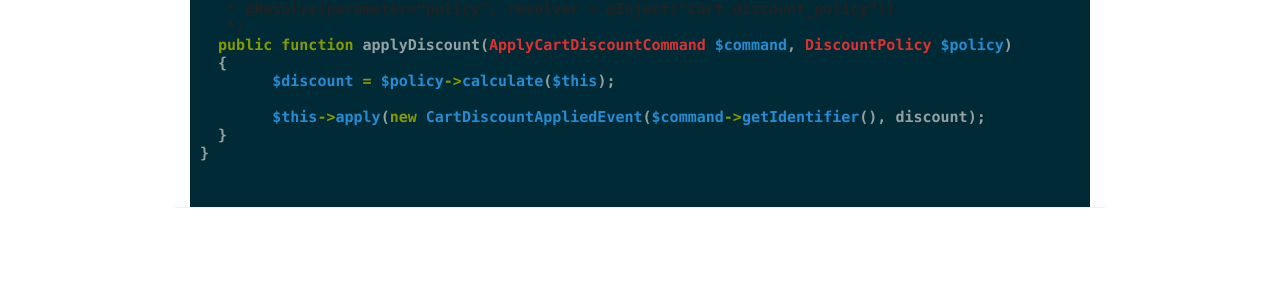
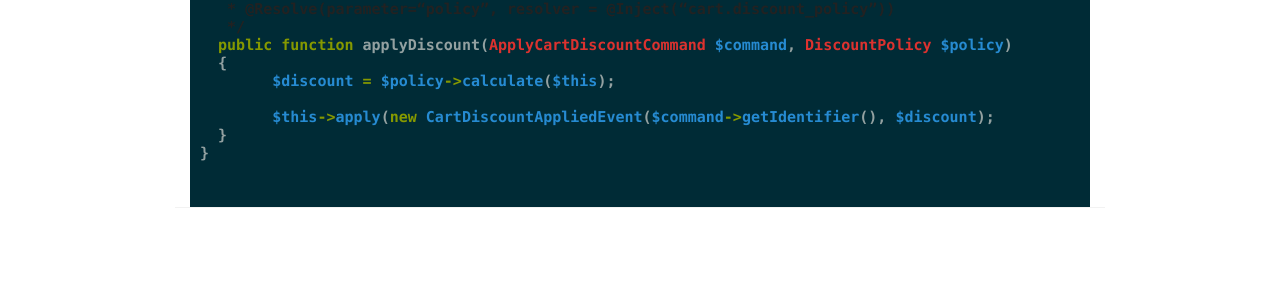
Before and after one commit to davidkalosi/davidkalosi.github.io, a Jekyll site: the page built from _posts/2015-02-03-double-dispatch-in-governor-framework.md, in a window 1280 px wide. Shown: the part 1794-2080 px from the top of the page. Built offline with Jekyll 4.4.1, drawn with Linux system fonts in a browser that asks for light colours; nearby versions of some CDN libraries; comment, search, counter and statistics services are not loaded.

```diff
--- a/_posts/2015-02-03-double-dispatch-in-governor-framework.md
+++ b/_posts/2015-02-03-double-dispatch-in-governor-framework.md
@@ -68,7 +68,7 @@ class Cart extends AnnotatedAggregateRoot
   {
         $discount = $policy->calculate($this);
 
-        $this->apply(new CartDiscountAppliedEvent($command->getIdentifier(), discount);
+        $this->apply(new CartDiscountAppliedEvent($command->getIdentifier(), $discount);
   }
 }
 {% endhighlight %}
```
